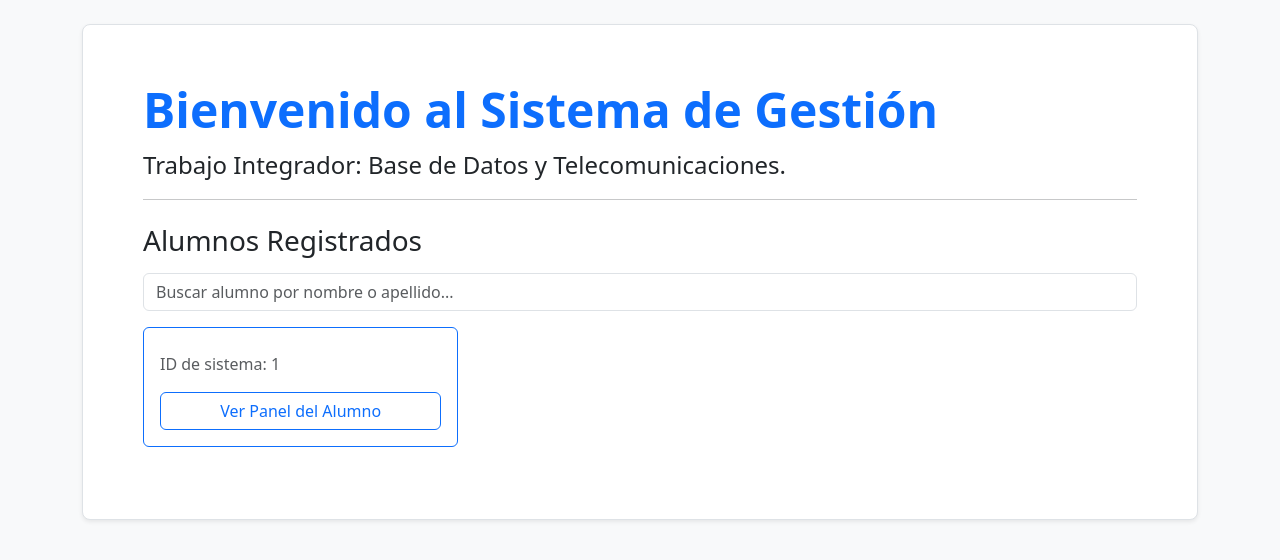
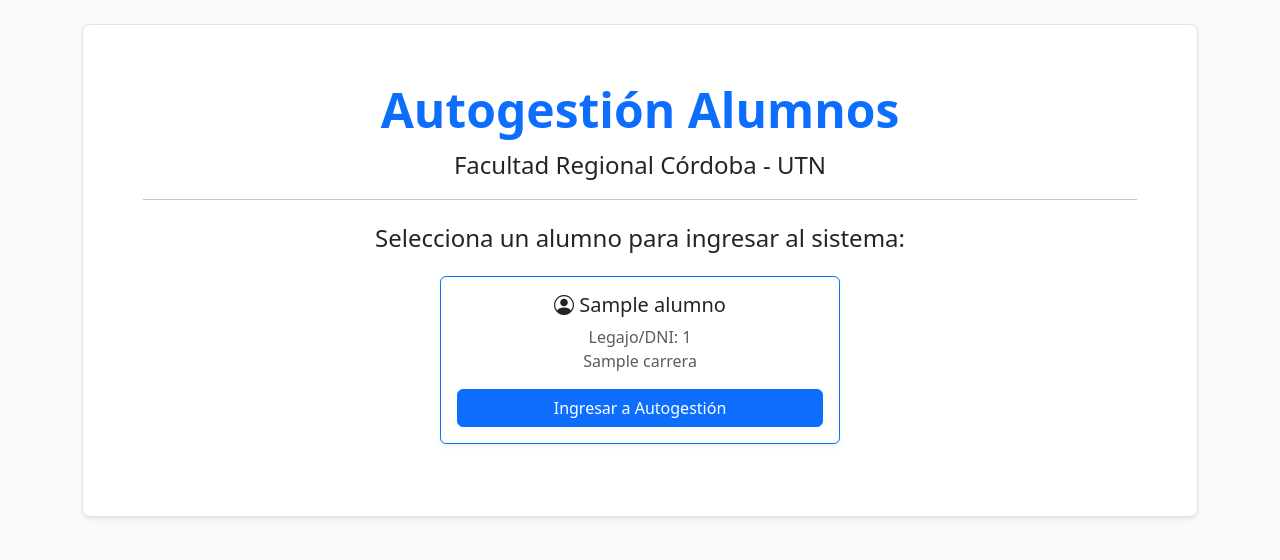
Before and after one commit to Villada-PG3/trabajo-practico-integrador-universidad_tecnologica_nacional, a Django app: template TrabajoIntegradorUTN/UTN/templates/UTN/utn.html in a window 1280 px wide. Shown: the part 56-616 px from the top of the page. Run offline with Django 5.2, Linux system fonts and the light colour scheme; the template is opened without the code that fills it: values that come from a table or form of the project are taken from there, others are empty; tables that the repository leaves empty hold one stand-in row (values such as "Sample post").

Commit message:
Actualizo utn.html

```diff
--- a/TrabajoIntegradorUTN/UTN/templates/UTN/utn.html
+++ b/TrabajoIntegradorUTN/UTN/templates/UTN/utn.html
@@ -1,69 +1,36 @@
 {% extends 'UTN/base.html' %}
 
-{% block title %}Inicio - Sistema UTN{% endblock %}
+{% block title %}Inicio - Autogestión UTN{% endblock %}
 
 {% block content %}
-<div class="p-5 mb-4 bg-white rounded-3 shadow-sm border">
+<div class="p-5 mb-4 bg-white rounded-3 shadow-sm border text-center">
     <div class="container-fluid py-2">
-        <h1 class="display-5 fw-bold text-primary">Bienvenido al Sistema de Gestión</h1>
-        <p class="col-md-8 fs-4">Trabajo Integrador: Base de Datos y Telecomunicaciones.</p>
+        <h1 class="display-5 fw-bold text-primary">Autogestión Alumnos</h1>
+        <p class="fs-4">Facultad Regional Córdoba - UTN</p>
         <hr>
+        <h4 class="mt-4 mb-4">Selecciona un alumno para ingresar al sistema:</h4>
 
-        <h3 class="mt-4 mb-3">Alumnos Registrados</h3>
-
-        <!-- Input para el buscador con JavaScript -->
-        <input type="text" id="buscadorAlumnos" class="form-control mb-3" placeholder="Buscar alumno por nombre o apellido...">
-
-        <div class="row" id="listaAlumnos">
+        <div class="row justify-content-center" id="listaAlumnos">
             {% if alumnos %}
                 {% for alumno in alumnos %}
-                <div class="col-md-4 mb-3 alumno-card">
-                    <div class="card h-100 border-primary">
+                <div class="col-md-5 mb-3">
+                    <div class="card h-100 border-primary shadow-sm">
                         <div class="card-body">
-                            <h5 class="card-title alumno-nombre">{{ alumno.nombre }} {{ alumno.apellido }}</h5>
-                            <p class="card-text text-muted">ID de sistema: {{ alumno.id }}</p>
-                            <a href="{% url 'panel_alumno' alumno.id %}" class="btn btn-outline-primary w-100">
-                                Ver Panel del Alumno
+                            <h5 class="card-title"><i class="bi bi-person-circle"></i> {{ alumno.nombre_completo }}</h5>
+                            <p class="card-text text-muted">Legajo/DNI: {{ alumno.documento }} <br> {{ alumno.carrera.nombre }}</p>
+                            <a href="{% url 'panel_alumno' alumno.id %}" class="btn btn-primary w-100">
+                                Ingresar a Autogestión
                             </a>
                         </div>
                     </div>
                 </div>
                 {% endfor %}
             {% else %}
-                <div class="col-12">
-                    <div class="alert alert-warning" role="alert">
-                        <i class="bi bi-exclamation-triangle"></i> No hay alumnos cargados en la base de datos todavía.
-                        Ve al <a href="/admin/" class="alert-link">Panel Admin</a> para crear uno.
-                    </div>
+                <div class="alert alert-warning" role="alert">
+                    No hay alumnos registrados. Ingresa al panel de administración para crear uno.
                 </div>
             {% endif %}
         </div>
     </div>
 </div>
-{% endblock content %}
-
-{% block scripts %}
-<script>
-    // --- Código JavaScript para filtrar alumnos en tiempo real ---
-    document.addEventListener("DOMContentLoaded", function() {
-        const buscador = document.getElementById("buscadorAlumnos");
-        const tarjetas = document.querySelectorAll(".alumno-card");
-
-        buscador.addEventListener("keyup", function() {
-            let filtro = buscador.value.toLowerCase();
-
-            tarjetas.forEach(function(tarjeta) {
-                // Buscamos el texto dentro del título (nombre del alumno)
-                let nombre = tarjeta.querySelector(".alumno-nombre").innerText.toLowerCase();
-
-                // Si el nombre incluye lo que escribimos, lo mostramos, si no, lo ocultamos
-                if (nombre.includes(filtro)) {
-                    tarjeta.style.display = "block";
-                } else {
-                    tarjeta.style.display = "none";
-                }
-            });
-        });
-    });
-</script>
-{% endblock scripts %}
+{% endblock %}
```
